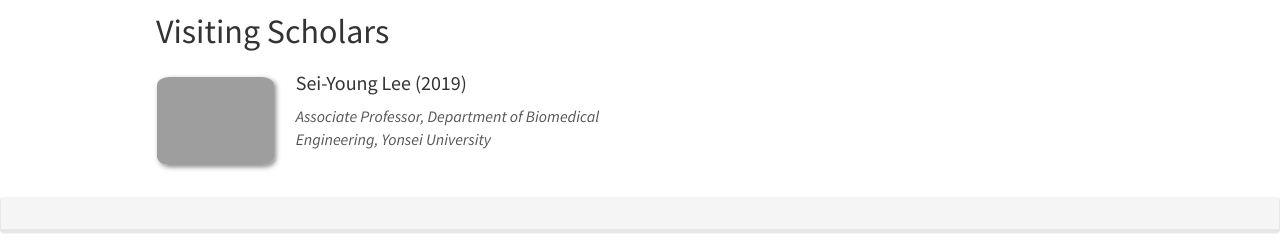
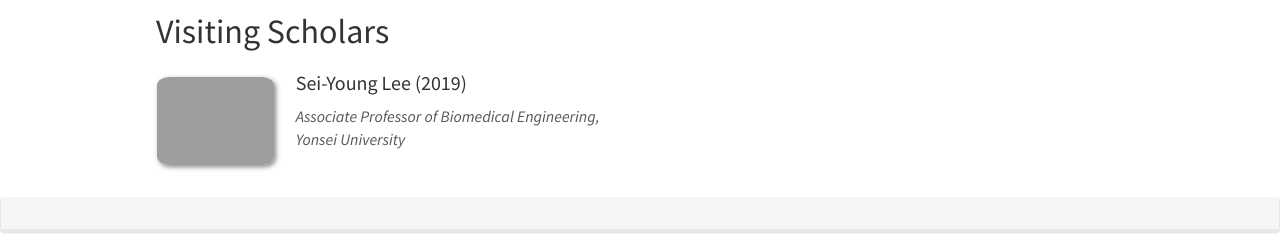
Before and after one commit to choidnalab/choidnalab.github.io, a Jekyll site: the page built from _pages/team.md, in a window 1280 px wide and 900 px high, scrolled down 1684 px. Shown: the part 645-897 px from the top of the window. Built offline with Jekyll 4.4.1, drawn with Linux system fonts in a browser that asks for light colours; nearby versions of some CDN libraries.

Commit message:
Update alumni_visitors.yml

```diff
--- a/_data/alumni_visitors.yml
+++ b/_data/alumni_visitors.yml
@@ -1,2 +1,3 @@
 - name: Sei-Young Lee (2019)
-  info: Associate Professor, Department of Biomedical Engineering, Yonsei University
+  photo: sei_young_lee.jpg
+  info: Associate Professor of Biomedical Engineering, Yonsei University
```
